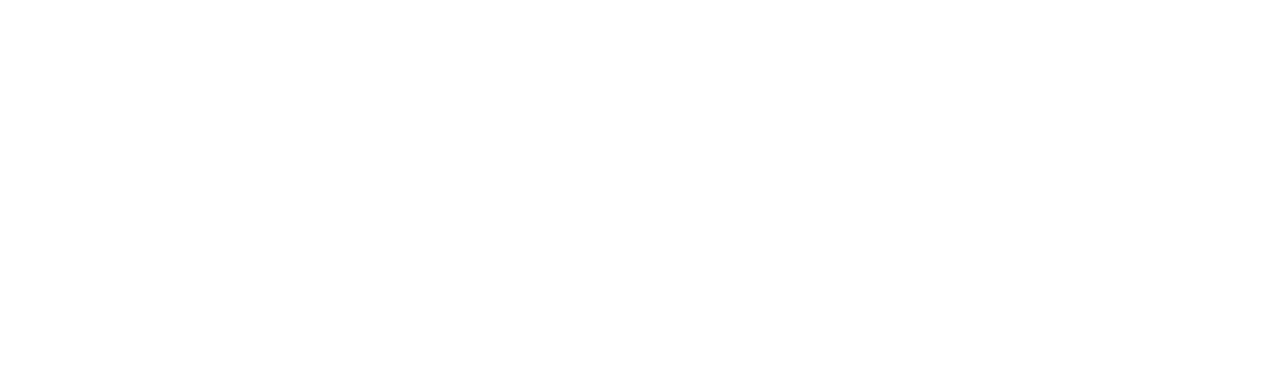
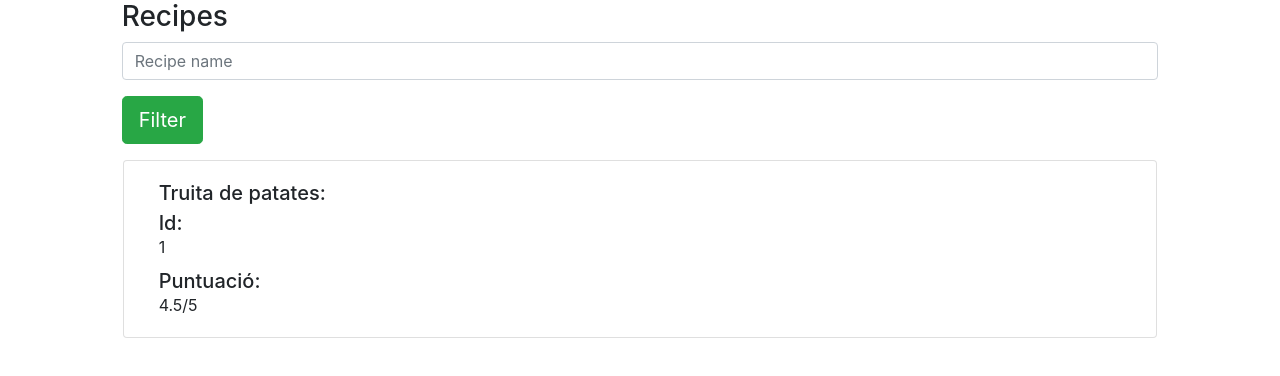
Before and after one commit to Menuing/menuing-admin-interface, an Angular app: page /recipes in a window 1280 px wide. Before the commit this address led to /. Shown: the top 376 px of the page. Built offline with nearby package versions, Linux system fonts and the light colour scheme.

Commit message:
added the recipes listing and ngh package

```diff
--- a/package.json
+++ b/package.json
@@ -7,7 +7,8 @@
     "build": "ng build",
     "test": "ng test",
     "lint": "ng lint",
-    "e2e": "ng e2e"
+    "e2e": "ng e2e",
+    "deploy": "ng build --prod --base-href 'https://lleidahack.github.io/hackeps2018/' && sudo ngh --dir='dist'"
   },
   "private": true,
   "dependencies": {
--- a/src/app/app-routing.module.ts
+++ b/src/app/app-routing.module.ts
@@ -1,10 +1,12 @@
 import { NgModule }             from '@angular/core';
 import { RouterModule, Routes } from '@angular/router';
 import { LoginComponent } from './login/login.component';
+import { RecipeCheckComponent } from './recipe/recipe-check/recipe-check.component';
 
 export const routes: Routes = [
   {path: '', redirectTo: 'login', pathMatch: 'full'},
-  {path: 'login', component: LoginComponent}
+  {path: 'login', component: LoginComponent},
+  {path: 'recipes', component: RecipeCheckComponent}
 ];
 
 @NgModule({
--- a/src/app/app.module.ts
+++ b/src/app/app.module.ts
@@ -5,11 +5,13 @@
 import { AppComponent } from './app.component';
 import { AppRoutingModule } from './app-routing.module';
 import { LoginComponent } from './login/login.component';
+import { RecipeCheckComponent } from './recipe/recipe-check/recipe-check.component';
 
 @NgModule({
   declarations: [
     AppComponent,
-    LoginComponent
+    LoginComponent,
+    RecipeCheckComponent
   ],
   imports: [
     BrowserModule,
--- /dev/null
+++ b/src/app/recipe/recipe-check/recipe-check.component.html
@@ -0,0 +1,54 @@
+<div class='col-md-10 offset-1'>
+  <div class="row">
+    <h3 class="col-md-12">Recipes</h3>
+    <div class="col-md-12">
+        <form class="form-search-recipe" (submit)="search(recipe)">
+            <label for="recipe" class="sr-only">User</label>
+            <input type="text" id="recipe" class="form-control" placeholder="Recipe name" required #recipe>
+            <p></p>
+            <button class="btn btn-lg btn-success" type="submit">Filter</button>
+        </form>
+    </div>
+  </div>
+
+
+  <div class="row p-3">
+    <div class="card col-md-12">
+      <div class="card-body">
+        <h5 class="card-title">Truita de patates:</h5>
+
+        <h5 class="card-subtitle">Id:</h5>
+        <p class="card-text">1</p>
+
+        <h5 class="card-subtitle">Puntuació:</h5>
+        <p class="card-text">4.5/5</p>
+      </div>
+    </div>
+</div>
+
+
+
+<!-- <div class="card col-md-12">
+  <div class="card-body">
+    <h5 class="card-title">Truita de patates:</h5>
+
+    <h5 class="card-subtitle">Id:</h5>
+    <p class="card-text">1</p>
+
+    <h5 class="card-subtitle">Puntuació:</h5>
+    <p class="card-text">4.5/5</p>
+
+    <h5 class="card-subtitle">Ingredients:</h5>
+    <p class="card-text">2 Ous</p>
+    <p class="card-text">2 patates</p>
+    <p class="card-text">Oli</p>
+    <p class="card-text">Sal</p>
+
+    <h5 class="card-subtitle">Instruccions:</h5>
+    <p class="card-text">1. Trencar 2 ous, tirar sal i remenar en un plat fons.</p>
+    <p class="card-text">2. Pelar i tallar 1-2 patates.</p>
+    <p class="card-text">3. Fregir una mica les patates.</p>
+    <p class="card-text">4. Tirar els ous remenats i les patates en una paella gran.</p>
+    <p class="card-text">5. Fer a foc mig pels dos costats.</p>
+  </div>
+</div> -->
--- /dev/null
+++ b/src/app/recipe/recipe-check/recipe-check.component.ts
@@ -0,0 +1,15 @@
+import { Component, OnInit } from '@angular/core';
+
+@Component({
+  selector: 'app-recipe-check',
+  templateUrl: './recipe-check.component.html',
+  styleUrls: ['./recipe-check.component.css']
+})
+export class RecipeCheckComponent implements OnInit {
+
+  constructor() { }
+
+  ngOnInit() {
+  }
+
+}
```
Also changed, not shown: src/app/recipe/recipe-check/recipe-check.component.css (added), 1 other file (tests, documents, lock files or other folders).
